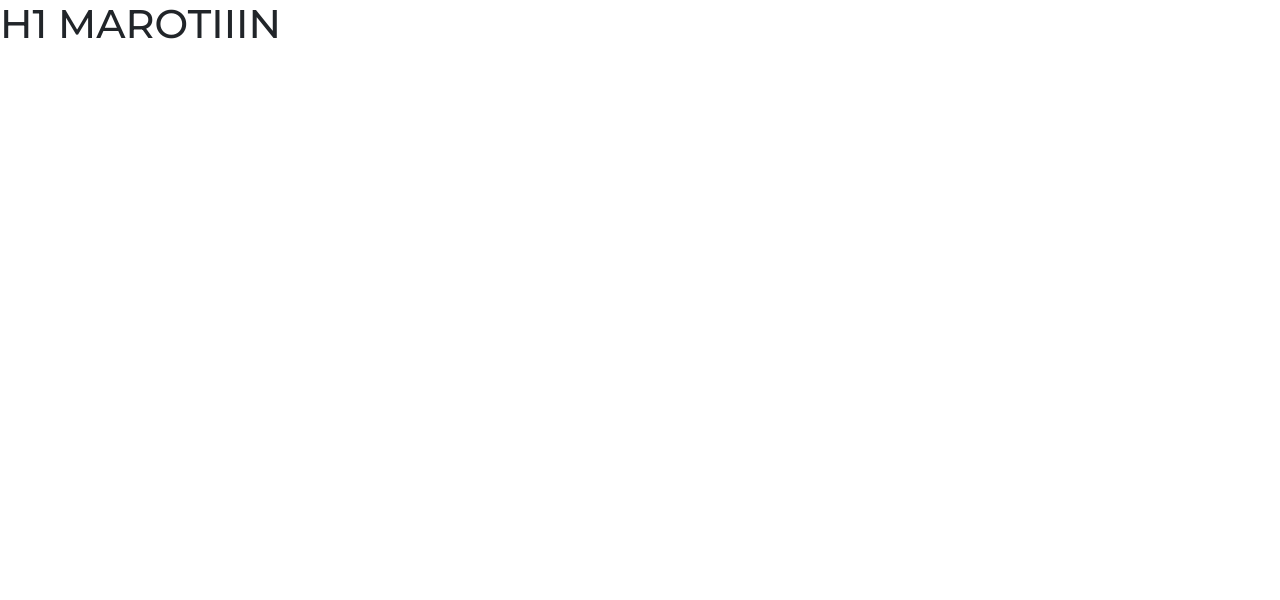
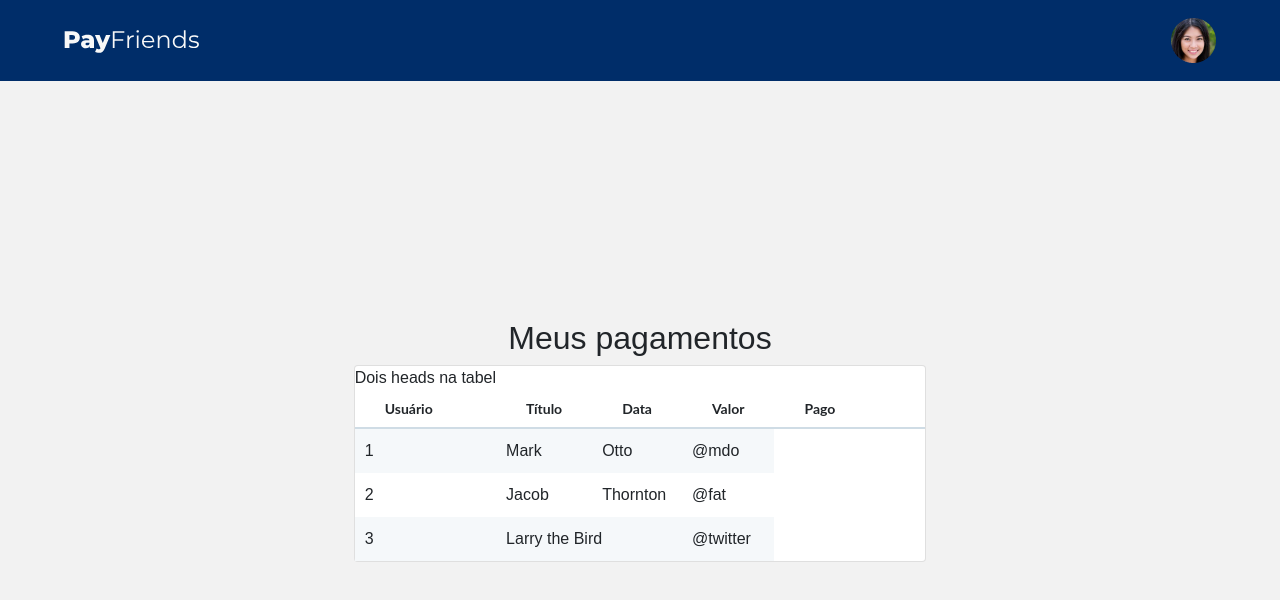
Before and after one commit to freitasdfb/picpay-front-test, a React (Create React App) app: page /pagamentos in a window 1280 px wide. Shown: the top 600 px of the page. Built offline with nearby package versions, Linux system fonts and the light colour scheme.

Commit message:
:construction: Estruturando tabela

```diff
--- a/src/components/navbar/index.js
+++ b/src/components/navbar/index.js
@@ -0,0 +1,20 @@
+import React from 'react';
+import { WrapperNavbar } from './styles'
+import logo from '../../images/payfriendslogowhite.svg'
+import avatar from '../../images/avatar.png'
+
+function Navbar() {
+
+  return (
+    <WrapperNavbar>
+      <div>
+        <img src={logo} alt='pay friends logo' />
+      </div>
+      <div>
+        <img src={avatar} alt='pay friends logo' />
+      </div>
+    </WrapperNavbar>
+  );
+}
+
+export default Navbar;
--- a/src/components/navbar/styles.js
+++ b/src/components/navbar/styles.js
@@ -0,0 +1,13 @@
+import styled from 'styled-components';
+
+export const WrapperNavbar = styled.div`
+  height: 90px;
+  width: 100vw;
+  background-color:#002D69;
+  display: flex;
+  padding: 0px 5%;
+  justify-content: space-between;
+  color: white;
+  align-items: center;
+
+`
--- /dev/null
+++ b/src/components/table/index.js
@@ -0,0 +1,47 @@
+import React from 'react';
+import { PicTable } from './styles'
+import { Card } from 'react-bootstrap'
+
+function TablePic() {
+
+  return (
+    <Card>
+      <PicTable>
+        <thead>
+          Dois heads na tabel
+        </thead>
+        <thead>
+          <tr>
+            <th>Usuário</th>
+            <th>Título </th>
+            <th>Data </th>
+            <th>Valor</th>
+            <th>Pago </th>
+            <th> </th>
+          </tr>
+        </thead>
+        <tbody>
+          <tr>
+            <td>1</td>
+            <td>Mark</td>
+            <td>Otto</td>
+            <td>@mdo</td>
+          </tr>
+          <tr>
+            <td>2</td>
+            <td>Jacob</td>
+            <td>Thornton</td>
+            <td>@fat</td>
+          </tr>
+          <tr>
+            <td>3</td>
+            <td colSpan={2}>Larry the Bird</td>
+            <td>@twitter</td>
+          </tr>
+        </tbody>
+      </PicTable>
+    </Card>
+  );
+}
+
+export default TablePic;
--- /dev/null
+++ b/src/components/table/styles.js
@@ -0,0 +1,26 @@
+import styled from 'styled-components';
+
+export const PicTable = styled.table`
+  @import url('https://fonts.googleapis.com/css2?family=Lato:wght@400;700&display=swap');
+
+  td {
+    padding: 10px;
+  }
+
+  th {
+    font-family: 'Lato', sans-serif;
+    font-size: 14px;
+    font-style: normal;
+    font-weight: 700;
+    line-height: 17px;
+    text-align: left;
+    border-bottom: 2px solid #CFDCE5;
+    padding: 10px 30px;
+  }
+
+  tbody>tr:nth-child(odd)>td,
+  tbody>tr:nth-child(odd)>th {
+      background-color: #F5F8FA;
+  }
+
+`
--- a/src/pages/Pagamentos/index.js
+++ b/src/pages/Pagamentos/index.js
@@ -1,10 +1,20 @@
 import React from 'react';
-
+import Navbar from '../../components/navbar'
+import { ContainerPag, WrapperContent } from './styles'
+import TablePic from '../../components/table'
 function Pagamentos() {
 
-    return (
-        <h1>H1 MAROTIIIN</h1>
-    );
+  return (
+    <ContainerPag>
+      <Navbar />
+      <WrapperContent>
+        <div>
+          <h2>Meus pagamentos</h2>
+        </div>
+        <TablePic />
+      </ WrapperContent>
+    </ ContainerPag>
+  );
 }
 
 export default Pagamentos;
--- a/src/pages/Pagamentos/styles.js
+++ b/src/pages/Pagamentos/styles.js
@@ -0,0 +1,17 @@
+import styled from 'styled-components';
+
+export const ContainerPag = styled.div`
+  background-color: #F2F2F2;
+  display: flex;
+  flex-direction: column;
+  width: 100vw;
+  height: 100vh;
+`
+export const WrapperContent = styled.div`
+  display: flex;
+  flex-direction: column;
+  align-items: center;
+  justify-content: center;
+  width: 100%;
+  height: 100%;
+`
--- a/src/styles/global.js
+++ b/src/styles/global.js
@@ -2,6 +2,7 @@ import { createGlobalStyle } from 'styled-components';
 
 export default createGlobalStyle`
 @import url('https://fonts.googleapis.com/css2?family=Montserrat:wght@100;400;500;600;700&display=swap');
+@import url('https://fonts.googleapis.com/css2?family=Lato:wght@400;700&display=swap');
 
   * {
     margin: 0;
@@ -17,4 +18,8 @@ export default createGlobalStyle`
   button {
     cursor: pointer;
   }
+
+  table {
+    font-family: 'Lato', sans-serif;
+  }
 `;
```
Also changed, not shown: src/images/avatar.png (added), src/images/payfriendslogowhite.svg (added).
